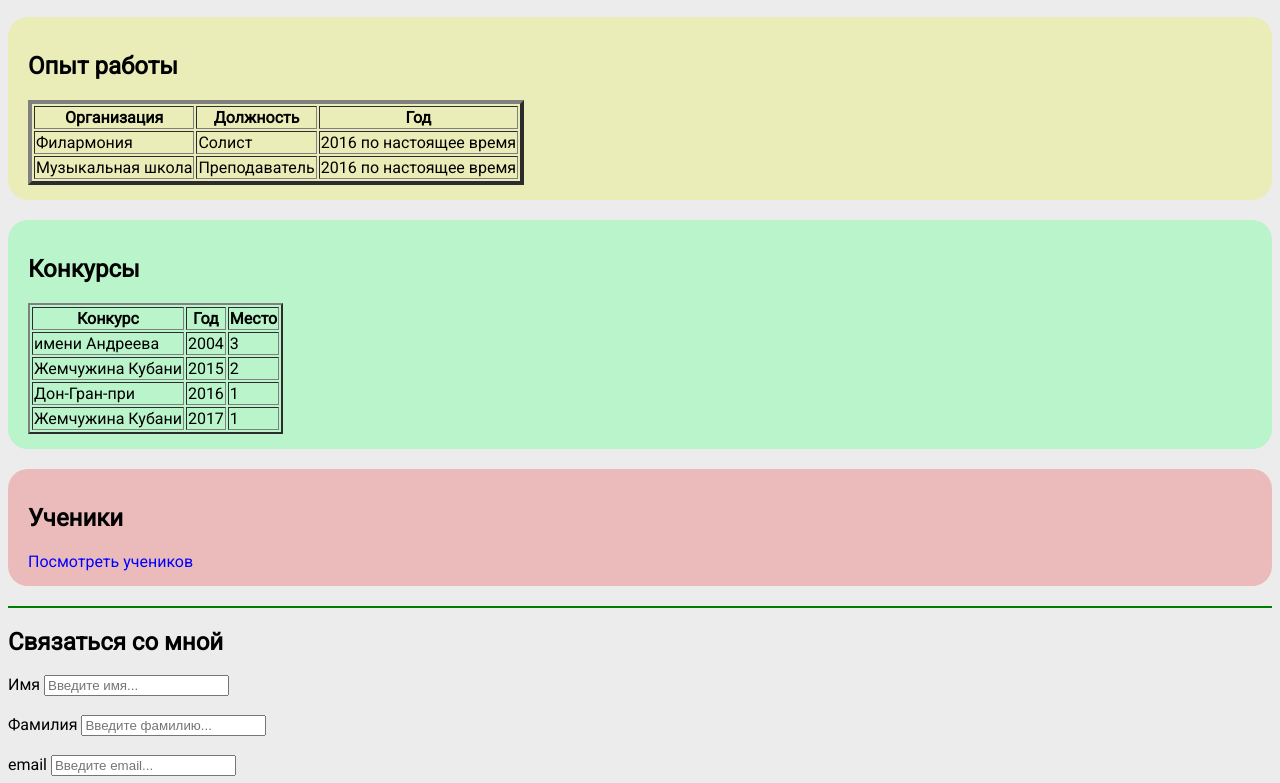
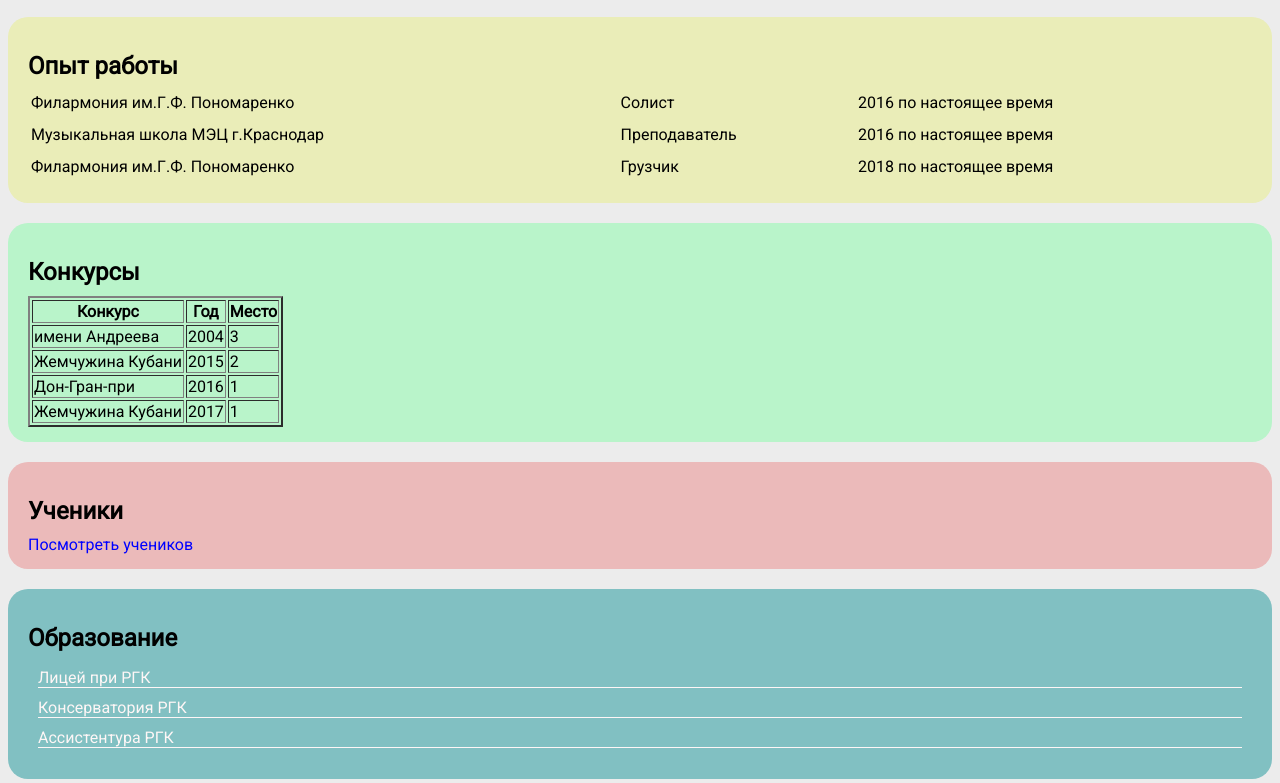
Before and after one commit to Harryhatherton/Portfolio-CSS, a plain HTML site: page index.html in a window 1280 px wide. Shown: the part 377-1160 px from the top of the page. Drawn offline with Linux system fonts and the light colour scheme.

Commit message:
changed css

```diff
--- a/index.html
+++ b/index.html
@@ -8,8 +8,8 @@
     <link rel="stylesheet" href="styles.css">
 </head>
 <body>
-    <div class="container">
-        <div class="info">
+<div class="container">
+    <div class="info">
             <img src="Avatar portfolio.jpg" alt="img" class="avatar">
             <h1>Цыганков Игорь</h1>
             <p>Работаю в филармонии</p>
@@ -39,24 +39,38 @@
 
     <div class="card bg-yellow">
         <h2>Опыт работы</h2>
-        <table border="4">
-            <thead>
+        <!--<table border="4"> border="4" это обычная рамка в html стиле -->
+        <!-- <table border="4">  -->
+        <table class="table-1">
+
+            <!-- хедеры заголовки можно не делать -->
+            <!-- <thead>
                 <tr>
                     <th>Организация</th>
                     <th>Должность</th>
                     <th>Год</th>
                 </tr>
-            </thead>
+            </thead> -->
             <tbody>
+
+                <!-- <tr class="temp"> можно обратиться через иерархию
+                    к конкретной строке в таблице -->
                 <tr>
-                    <td>Филармония</td>
+                    <!-- можно обратиться к конкретному слову с помощью класса -->
+                    <!-- <td class="temp-1">Филармония им.Г.Ф. Пономаренко</td> -->
+                    <td>Филармония им.Г.Ф. Пономаренко</td>
                     <td>Солист</td>
                     <td>2016 по настоящее время</td>
                 </tr>
                 <tr>
-                    <td>Музыкальная школа</td>
+                    <td>Музыкальная школа МЭЦ г.Краснодар</td>
                     <td>Преподаватель</td>
                     <td>2016 по настоящее время</td>
+                </tr>
+                <tr>
+                    <td>Филармония им.Г.Ф. Пономаренко</td>
+                    <td>Грузчик</td>
+                    <td>2018 по настоящее время</td>
                 </tr>
             </tbody>
         </table>
@@ -100,6 +114,15 @@
     <div class="card  bg-red">
         <h2>Ученики</h2>
         <a target="_blank" href="youtube.html" alt="переход на страницу">Посмотреть учеников</a>
+    </div>
+
+    <div class="card bg-blue">
+        <h2>Образование</h2>
+        <ol class="list">
+            <li>Лицей при РГК</li>
+            <li>Консерватория РГК</li>
+            <li>Ассистентура РГК</li>
+        </ol>
     </div>
 
     <hr color="green" noshade="1">
@@ -146,5 +169,7 @@
 
 <div style="margin-bottom: 500px;"></div>
 
+
+
 </body>
 </html>
--- a/styles.css
+++ b/styles.css
@@ -1,4 +1,9 @@
 @import url('https://fonts.googleapis.com/css2?family=Roboto&display=swap');
+
+/* * { обнулить все отступы
+padding: 0;
+margin: 0;
+} */
 
 body {
     background-color: rgb(236, 236, 236);
@@ -91,8 +96,16 @@ box-shadow: 3px 3px 10px;
     background: darkgray;
 }
 
+.bg-blue {
+    background: rgb(129, 192, 194);
+}
+
 .mr-top {
     margin-top: 20px;
+}
+
+.mr-bot {
+    margin-bottom: 20px;
 }
 
 .card {
@@ -103,5 +116,42 @@ box-shadow: 3px 3px 10px;
 }
 
 .card h2 {
-    margin-bottom: 20px;
+    margin-bottom: 10px;
 }
+
+.list {
+    padding: 0 10px;
+    /* если надо убрать нумерацию списка */
+    list-style: none;
+}
+
+/* к тегам li можно обратиься так */
+/* .list li {
+    color: dimgray;
+    margin-bottom: 10px;
+} */
+
+/* к тегам ли можно обратиься и так */
+.card li {
+    color: rgb(254, 246, 246);
+    margin-bottom: 10px;
+    border-bottom: 1px solid rgb(254, 246, 246);
+}
+
+.table-1 {
+    /* ширина во весь экран */
+    width: 100%;
+}
+
+.table-1 td {
+    padding-bottom: 10px;
+}
+
+/* можно обратиться через иерархию е еонкретной строчке в таблице */
+/* .table-1 .temp td {
+    color: white;
+} */
+
+/* .temp-1 {
+    color: white;
+} */
```
